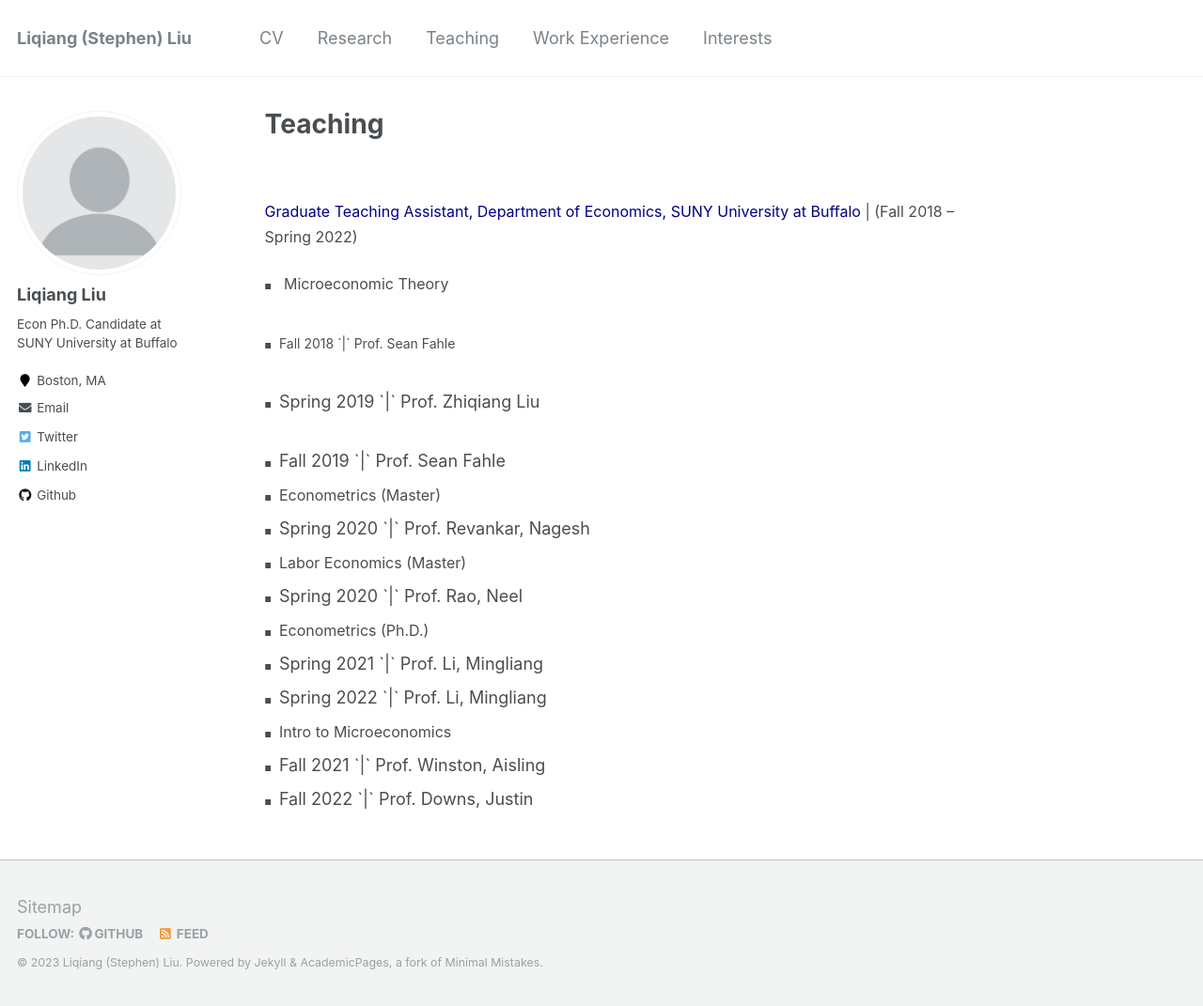
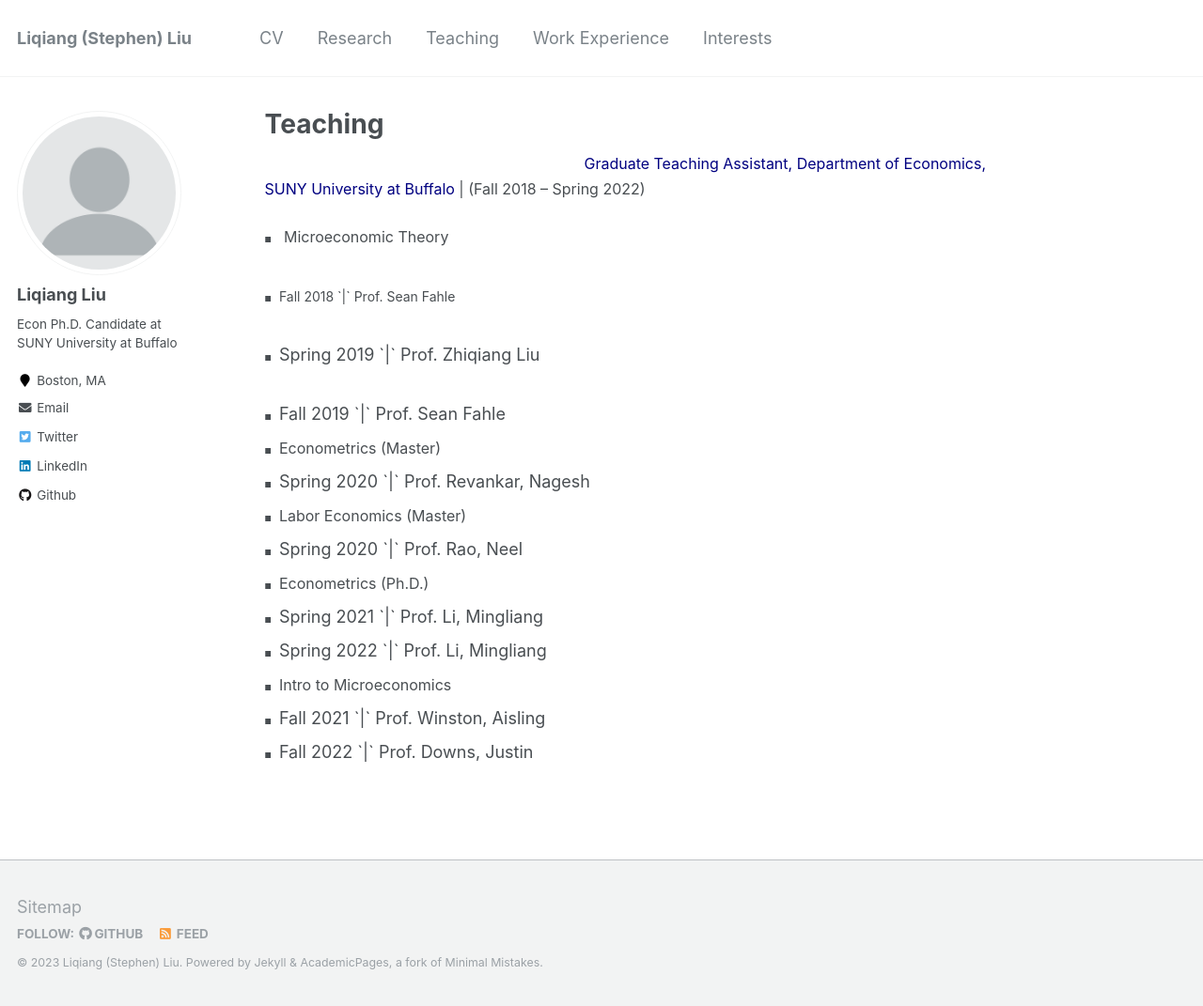
Before and after one commit to Liqiang-Liu/Liqiang-Liu.github.io, a Jekyll site: the page built from _pages/teaching.md, in a window 1280 px wide and 1071 px high. Shown: the whole window at 94% size. Built offline with Jekyll 4.4.1, drawn with Linux system fonts in a browser that asks for light colours.

Commit message:
Update teaching.md

```diff
--- a/_pages/teaching.md
+++ b/_pages/teaching.md
@@ -23,8 +23,8 @@ redirect_from:
 }
 </style>
 
-<br>
-
+<span style="color:white;"> space space space </span>
+<span style="color:white;"> space space space </span>
 <span style="font-size: 16px;"> <span style="color:Navy;"> Graduate Teaching Assistant, Department of Economics, SUNY University at Buffalo </span> | (Fall 2018 – Spring 2022)</span>
 <ul class="custom-bullet">
   <li> <span style="font-size: 16px;">Microeconomic Theory</span>
```
